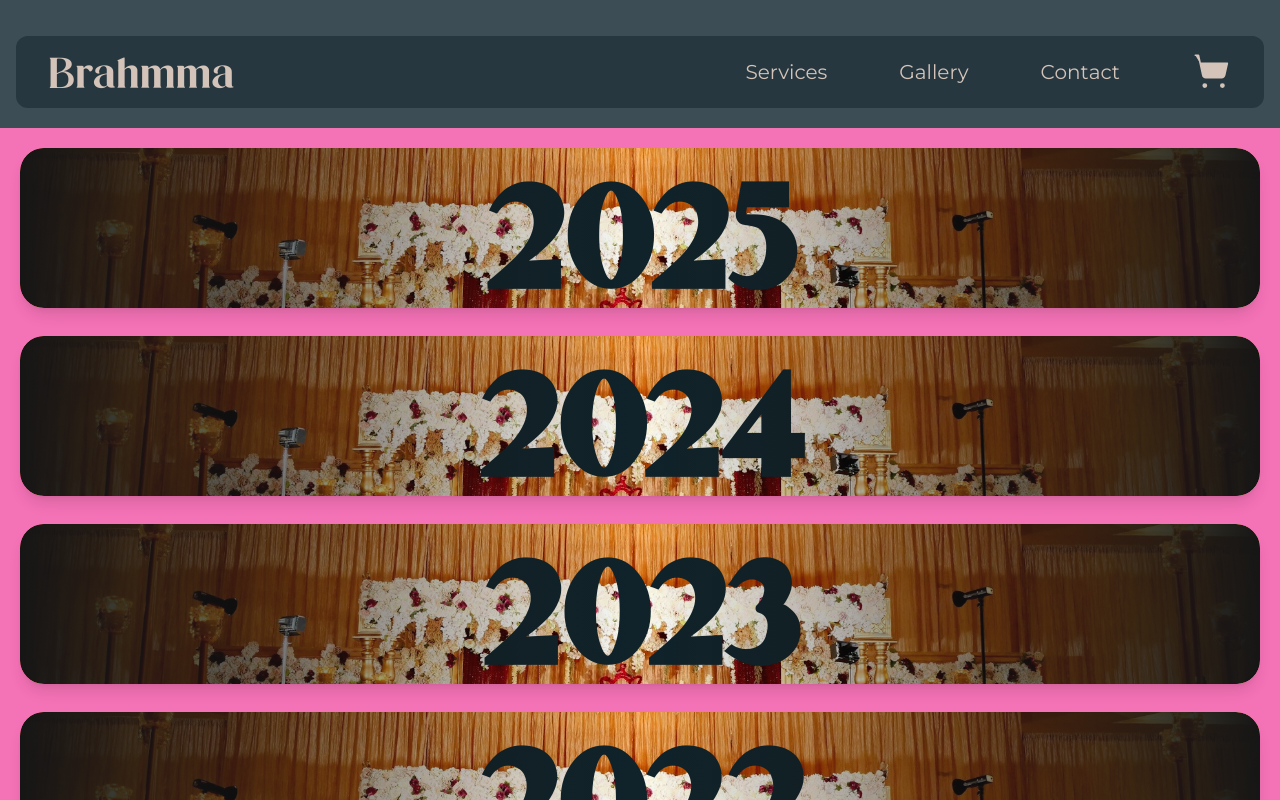
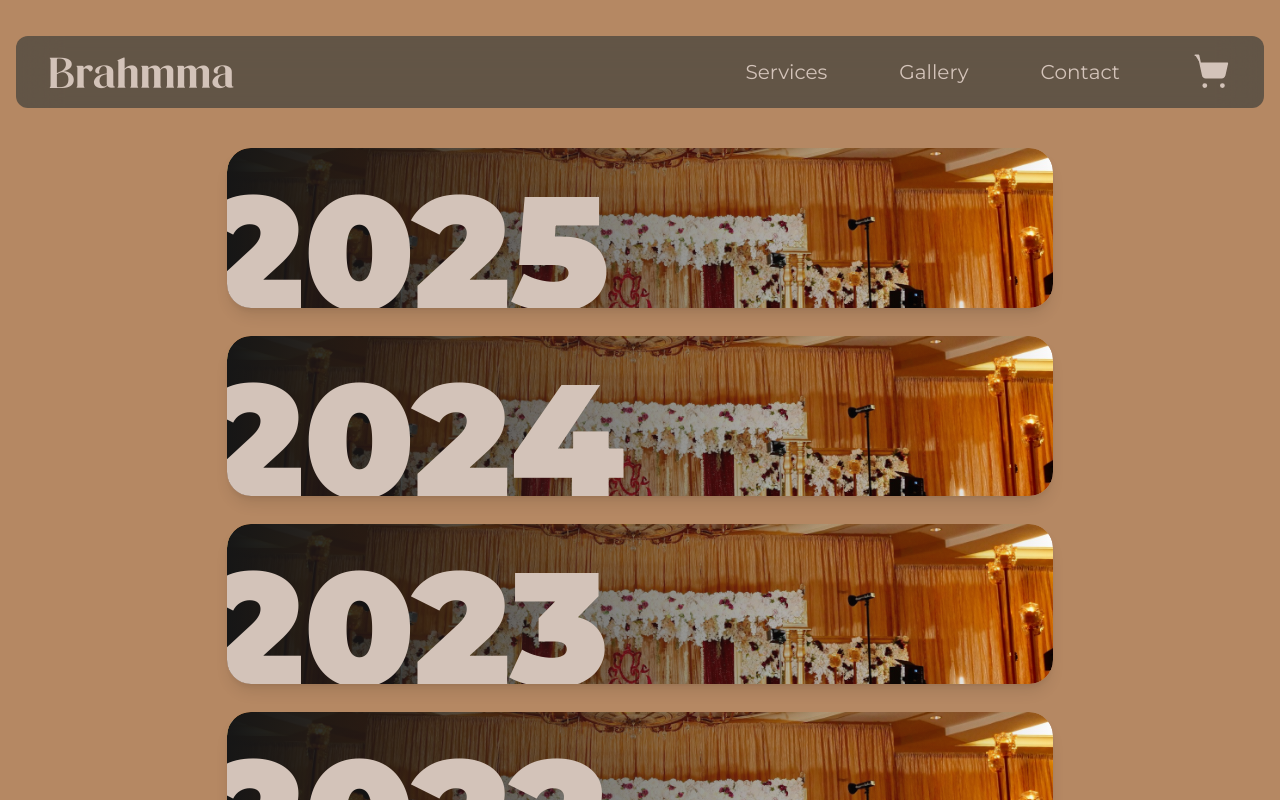
Before and after one commit to Athul-Kesav/brahmma, a Next.js app: page /gallery in a window 1280 px wide. Shown: the top 800 px of the page. Built offline with nearby package versions, Linux system fonts and the light colour scheme.

Commit message:
Minor fixes

```diff
--- a/src/app/contacts/page.tsx
+++ b/src/app/contacts/page.tsx
@@ -30,14 +30,12 @@ export default function Services() {
             </h1>
           </div>
 
-          <div className="w-full h-screen flex">
+          <div className="w-full h-fit flex">
             <Image
               src={bgArt}
               alt="traditional art bg"
-              layout="fill"
-              objectFit="cover"
-              objectPosition="bottom"
-              className="object-contain mix-blend-hard-light saturate-0 opacity-[15%]"
+              fill
+              className="object-cover object-bottom mix-blend-hard-light saturate-0 opacity-[15%]"
               style={{
                 maskImage:
                   "linear-gradient(to bottom, rgba(0, 0, 0, 1), rgba(0, 0, 0, 0.7),rgba(0, 0, 0, 0.7),rgba(0, 0, 0, 0.7), rgba(0, 0, 0, 0))",
@@ -83,9 +81,9 @@ export default function Services() {
               </div>
             </div>
           </div>
-          <div className="w-full h-screen bg-darkBlue relative">
-            <div className="w-full z-10 h-[90vh] flex flex-col items-center justify-center bg-darkBlue p-10">
-              <ReactLenis root options={{ lerp: 0.07 }}>
+          <div className="w-full h-fit bg-darkBlue relative">
+            <div className="w-full z-10 h-[50vh] sm:h-[90vh] flex flex-col items-center justify-center bg-darkBlue p-10">
+
                 <iframe
                   src="https://www.google.com/maps/embed?pb=!1m18!1m12!1m3!1d23324.99885578058!2d79.8290828211083!3d10.912939645602426!2m3!1f0!2f0!3f0!3m2!1i1024!2i768!4f13.1!3m3!1m2!1s0x3a5511360f384943%3A0xa8ece3a856deaa62!2sBrahmma%20Decorators!5e1!3m2!1sen!2sin!4v1744390995122!5m2!1sen!2sin"
                   width="full"
@@ -96,7 +94,7 @@ export default function Services() {
                   referrerPolicy="no-referrer-when-downgrade"
                   className="w-full h-full rounded-3xl shadow-lg"
                 />
-              </ReactLenis>
+
             </div>
 
             {/*Footer*/}
--- a/src/app/gallery/page.tsx
+++ b/src/app/gallery/page.tsx
@@ -9,9 +9,9 @@ export default function Gallery() {
     <>
       <ReactLenis root options={{ lerp: 0.07 }}>
         <Navbar />
-        <div className="w-screen h-fit relative top-0 flex items-center justify-center flex-col z-0 bg-grayBlue">
+        <div className="w-screen h-fit relative top-0 flex items-center justify-center flex-col z-0 bg-sandal">
           {/*Services Page*/}
-          <div className="w-screen sm:mt-16 bg-pink-400 lg:mt-32 p-1 md:p-5 flex flex-col items-center justify-center md:gap-7 gap-5">
+          <div className="w-screen sm:mt-16 lg:mt-32 p-5 flex flex-col items-center justify-center md:gap-7 gap-5">
             <YearlyGallery year={2025} />
             <YearlyGallery year={2024} />
             <YearlyGallery year={2023} />
--- a/src/app/page.tsx
+++ b/src/app/page.tsx
@@ -199,6 +199,7 @@ export default function Home() {
                     </span>
                   </div>
                 </div>
+
               </div>
             </div>
             <div className="w-11/12 h-1 absolute bottom-0 -z-10 shadow-lg m-2 sm:m-4 shadow-black/75 bg-warmGray rounded-full" />
--- a/src/components/ReviewBar.tsx
+++ b/src/components/ReviewBar.tsx
@@ -57,7 +57,7 @@ export default function ReviewBar() {
       </motion.div>
 
       {/* Chevron Arrows Positioned at Bottom Right */}
-      <div className="absolute bottom-4 right-4 flex gap-2 z-20 transition-all duration-500 ease-in-out">
+      <div className="absolute bottom-4 right-4 hidden md:flex gap-2 z-20 transition-all duration-500 ease-in-out">
         <button
           onClick={handleRightArrow}
           className="p-2 bg-cream rounded-full hover:bg-sandal focus:outline-none"
--- a/src/components/YearlyGallery.tsx
+++ b/src/components/YearlyGallery.tsx
@@ -6,17 +6,15 @@ import { useRouter } from "next/navigation";
 
 import hero1 from "@/images/hero1.jpg";
 
-
 const YearlyGallery = ({ year }: { year: number }) => {
-
-    const router = useRouter();
-    const handleClick = () => {
-        router.push("/gallery/2023");
-    }
+  const router = useRouter();
+  const handleClick = () => {
+    router.push("/gallery/2023");
+  };
   return (
-    <div className="relative flex w-full transform origin-bottom md:hover:w-full overflow-hidden  min-h-[10rem] max-h-[20rem] md:hover:p-32 p-5 items-center justify-center md:hover:rounded-none rounded-xl lg:rounded-3xl shadow-lg md:hover:shadow-2xl cursor-pointer active:scale-[85%] sm:active:scale-[90%] transition-all duration-200 md:duration-700 ease-in-out">
+    <div className=" relative flex w-full md:w-2/3 origin-bottom overflow-hidden min-h-[10rem] max-h-[20rem]  p-5 items-center justify-center rounded-xl lg:rounded-3xl md:hover:rounded-none cursor-pointer md:hover:w-full md:hover:p-32 md:hover:rounded-none  md:shadow-lg md:hover:shadow-2xl transition-all duration-700 ease-in-out active:scale-[95%] active:duration-200">
       {/*Overlay*/}
-      <div className="absolute inset-0 bg-gradient-to-r from-blk via-transparent to-blk rounded-xl lg:rounded-3xl md:hover:rounded-none transition-all duration-500 ease-in-out z-10"/>
+      <div className="absolute inset-0 bg-gradient-to-r from-blk to-transparent rounded-xl lg:rounded-3xl md:hover:rounded-none transition-all duration-500 ease-in-out z-10" />
       {/*Image*/}
       <Image
         src={hero1}
@@ -24,7 +22,7 @@ const YearlyGallery = ({ year }: { year: number }) => {
         fill
         className="w-full h-full object-cover object-center rounded-xl lg:rounded-3xl md:hover:rounded-none transition-all duration-500 ease-in-out"
       />
-      <span className="leading-none -bottom-2 left-1/2 -translate-x-1/2 absolute font-meditative font-black text-[7rem] sm:text-[8rem] lg:text-[10rem]  text-darkBlue">
+      <span className="leading-none -bottom-5 z-20 md:-bottom-6 -left-5 absolute font-montserrat  font-black text-[7rem] sm:text-[8rem] lg:text-[10rem]  text-cream">
         {year}
       </span>
     </div>
```
